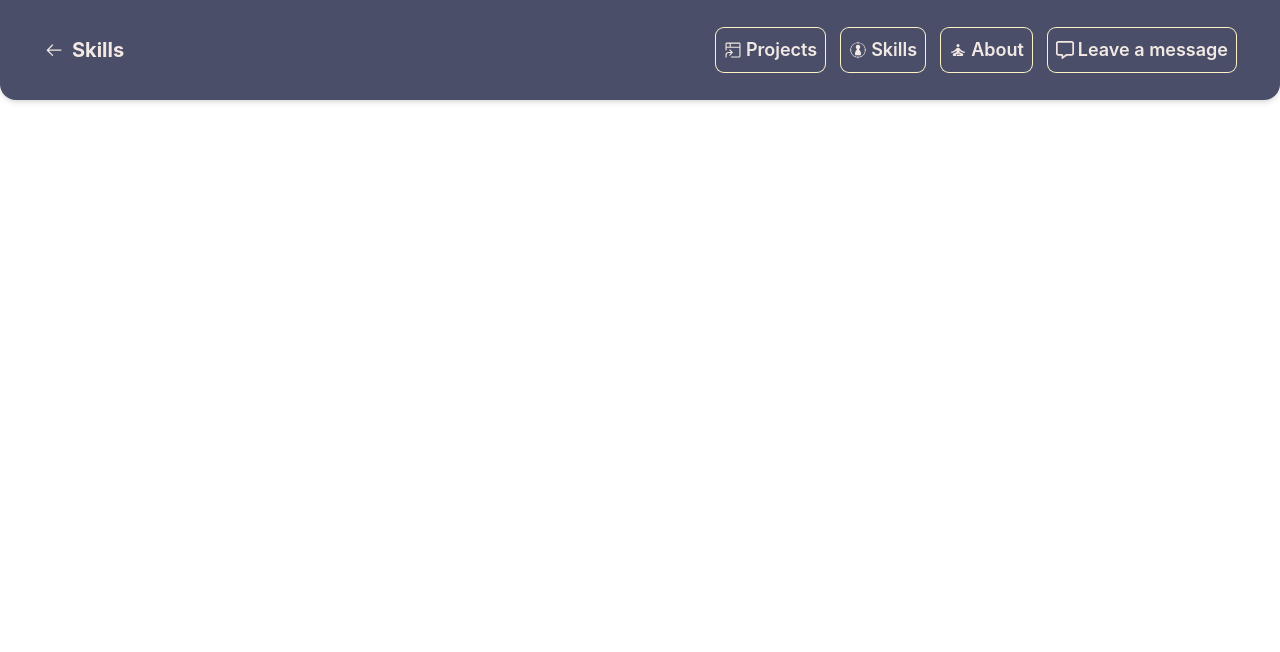
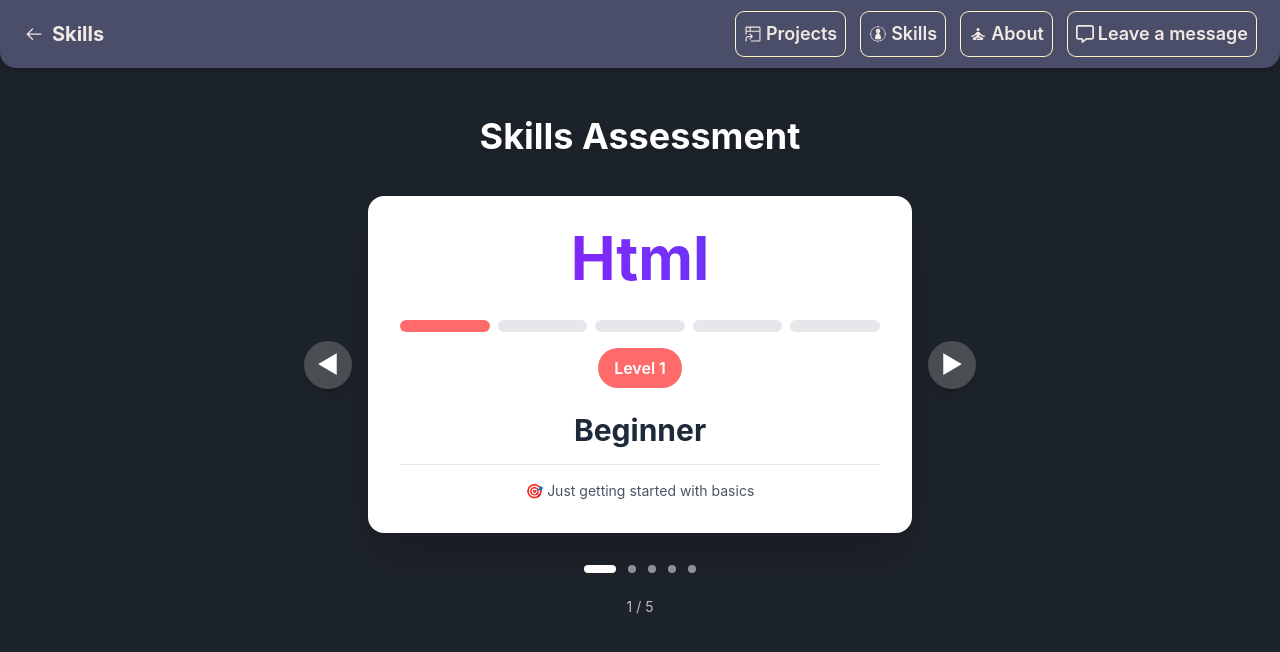
Before and after one commit to Nasmiahmd/Portfolio, a React (Vite) app in the folder frontend/: page /skills in a window 1280 px wide. Shown: the top 652 px of the page. Built offline with nearby package versions, Linux system fonts and the light colour scheme.

Commit message:
SkillsPage & LamPage Done

```diff
--- a/frontend/index.html
+++ b/frontend/index.html
@@ -2,7 +2,7 @@
 <html lang="en">
   <head>
     <meta charset="UTF-8" />
-    <link rel="icon" type="image/svg+xml" href="/favicon.svg" />
+    <link rel="icon" type="image/svg+xml" href="./src/assets/nasmi-pic.jpg" />
     <meta name="viewport" content="width=device-width, initial-scale=1.0" />
     <title>MNA Nasmi</title>
   </head>
--- a/frontend/src/App.jsx
+++ b/frontend/src/App.jsx
@@ -1,8 +1,8 @@
 import React from "react";
 import Navbar from "./components/Navbar";
 import Homepage from "./pages/Homepage";
-import { Routes, Route} from 'react-router'
-import AboutPage from './pages/AboutPage.jsx'
+import { Routes, Route } from "react-router";
+import AboutPage from "./pages/AboutPage.jsx";
 import LamPage from "./pages/LamPage.jsx";
 import SkillsPage from "./pages/SkillsPage.jsx";
 import ProjectsPage from "./pages/ProjectsPage.jsx";
@@ -10,15 +10,22 @@ import NotFound from "./pages/NotFound.jsx";
 
 const App = () => {
   return (
-  <div>
-    <Routes>
-      <Route path="/" element={<Homepage />} errorElement={<NotFound />}/>
-      <Route path="/about" element={<AboutPage />} />
-      <Route path="/projects" element={<ProjectsPage />}/>
-      <Route path="/skills" element={<SkillsPage />}/>
-      <Route path="/lam" element={<LamPage />}/>
-    </Routes>
-  </div>
+    <>
+      <div className="bg-[#1d232a] text-white">
+        <Navbar />
+          <Routes>
+            <Route
+              path="/"
+              element={<Homepage />}
+              errorElement={<NotFound />}
+            />
+            <Route path="/about" element={<AboutPage />} />
+            <Route path="/projects" element={<ProjectsPage />} />
+            <Route path="/skills" element={<SkillsPage />} />
+            <Route path="/lam" element={<LamPage />} />
+          </Routes>
+        </div>
+    </>
   );
 };
 
--- a/frontend/src/components/Navbar.jsx
+++ b/frontend/src/components/Navbar.jsx
@@ -43,20 +43,20 @@ const Navbar = () => {
         }
     },[open])
   return (
-    <nav className='relative shadow-md bg-navbar text-navbar-text py-4 px-8 rounded-b-2xl'>
-        <div className='flex items-center justify-between p-3'>
-            <h1 className='flex text-xl font-bold items-center'>{currentPageName != "Home" ? (<Link to={"/"} className="hover:text-amber-500 transition-colors"><GoArrowLeft className='me-2'/></Link>) : <></>} {currentPageName}</h1>
+    <nav className='relative w-full shadow-md bg-navbar text-navbar-text py-3 px-4 sm:px-6 rounded-b-2xl'>
+        <div className='flex items-center justify-between'>
+            <h1 className='flex text-lg sm:text-xl items-center font-bold truncate'>{currentPageName != "Home" ? (<Link to={"/"} className="hover:text-amber-500 transition-colors"><GoArrowLeft className='me-2'/></Link>) : <></>} {currentPageName}</h1>
             <div className='md:flex gap-4 hidden text-lg font-semibold'>
                 <Link to={"/projects"}><h1 className='flex items-center gap-1 hover:border-0 ring-1 hover:ring-3 ring-amber-100 hover:shadow-amber-100 hover:shadow-md hover:bg-white hover:text-slate-900 rounded-lg cursor-pointer py-2 px-2 transition-all duration-75'><GoProjectSymlink />Projects</h1></Link>
                 <Link to={"/skills"}><h1 className='flex items-center gap-1 hover:border-0 ring-1 hover:ring-3 ring-amber-100 hover:shadow-amber-100 hover:shadow-md hover:bg-white hover:text-slate-900 rounded-lg cursor-pointer py-2 px-2 transition-all duration-75'><GiHumanTarget />Skills</h1></Link>
                 <Link to={"/about"}><h1 className='flex items-center gap-1 hover:border-0 ring-1 hover:ring-3 ring-amber-100 hover:shadow-amber-100 hover:shadow-md hover:bg-white hover:text-slate-900 rounded-lg cursor-pointer py-2 px-2 transition-all duration-75'><MdOutlineSelfImprovement />About</h1></Link>
                 <Link to={"/lam"}><h1 className='flex items-center gap-1 hover:border-0 ring-1 hover:ring-3 ring-amber-100 hover:shadow-amber-100 hover:shadow-md hover:bg-white hover:text-slate-900 rounded-lg cursor-pointer py-2 px-2 transition-all duration-75'><FaRegMessage />Leave a message</h1></Link>
             </div>
-            <button className='md:hidden font-bold text-xl' onClick={()=>setOpen(!open)}><BiDotsVerticalRounded className='text-2xl'/></button>
+            <button className='md:hidden font-bold text-xl' onClick={()=>setOpen(!open)}><BiDotsVerticalRounded className='text-xl sm:text-2xl'/></button>
         </div>
         <div ref={menuRef}>
             {open && (
-                <ul className='md:hidden text-xl flex flex-col  gap-4 absolute top-14 right-2 m-w-56 bg-white shadow-lg rounded-lg p-4 text-navbar transition-all duration-75'>
+                <ul className='md:hidden text-base sm:text-lg flex flex-col  gap-4 absolute z-1 top-14 right-2 max-w-[90vw] min-w-56 bg-white shadow-lg rounded-lg p-4 text-navbar transition-all duration-75'>
                     <Link to={"/projects"}><li className='flex items-center gap-2 ring-1 hover:ring-2 hover:border-0 hover:border-navbar hover:shadow-slate-600 hover:shadow-md hover:bg-navbar hover:text-white rounded-lg cursor-pointer py-1 px-2 transition-all duration-75'><GoProjectSymlink /> Project</li></Link>
                     <Link to={"/skills"}><li className='flex items-center gap-2 ring-1 hover:ring-2 hover:border-0 hover:border-navbar hover:shadow-slate-600 hover:shadow-md hover:bg-navbar hover:text-white rounded-lg cursor-pointer py-1 px-2 transition-all duration-75'><GiHumanTarget />Skills</li></Link>
                     <Link to={"/about"}><li className='flex items-center gap-2 ring-1 hover:ring-2 hover:border-0 hover:border-navbar hover:shadow-slate-600 hover:shadow-md hover:bg-navbar hover:text-white rounded-lg cursor-pointer py-1 px-2 transition-all duration-75'><MdOutlineSelfImprovement />About</li></Link>
--- a/frontend/src/index.css
+++ b/frontend/src/index.css
@@ -1,3 +1,11 @@
+:root {
+  --primary: #4f46e5;
+  --background: #ffffff;
+  --text: #111111;
+  --card: #f3f4f6;
+}
+
+
 @import "tailwindcss";
 @plugin "daisyui";
 @theme {
--- a/frontend/src/pages/AboutPage.jsx
+++ b/frontend/src/pages/AboutPage.jsx
@@ -4,7 +4,7 @@ import Navbar from '../components/Navbar'
 const AboutPage = () => {
   return (
     <>
-      <Navbar />
+      <div>HEllo</div>
     </>
   )
 }
--- a/frontend/src/pages/Homepage.jsx
+++ b/frontend/src/pages/Homepage.jsx
@@ -6,7 +6,6 @@ import { TypeAnimation } from "react-type-animation";
 const Homepage = () => {
   return (
     <>
-      <Navbar />
       <div>
         <h1 className="text-center pt-7 text-xl sm:text-2xl md:text-4xl font-bold italic">
           <TypeAnimation
@@ -27,8 +26,8 @@ const Homepage = () => {
         <div className="mt-12 xl:mt-28 flex flex-col-reverse xl:flex-row max-w-full mx-auto items-center xl:justify-between px-6 xl:px-0 gap-8 xl:gap-0">
           <div className="text-center xl:text-left ps-0 xl:ps-56">
             <h2 className="text-5xl sm:text-7xl xl:text-9xl hover:text-shadow-sm hover:text-shadow-amber-100 hover:animate-bounce transition-shadow duration-75">Software</h2>
-            <h2 className="text-5xl sm:text-7xl xl:text-9xl hover:text-shadow-sm hover:text-shadow-amber-100 hover:animate-pulse transition-shadow duration-75">Engineer</h2>
-            <p className="text-base sm:text-xl text-slate-300 hover:text-slate-800 max-w-2xl mx-auto py-6 text-wrap">
+            <h2 className="text-5xl sm:text-7xl xl:text-9xl hover:text-shadow-sm hover:text-shadow-amber-300 hover:animate-pulse transition-shadow duration-75">Engineer</h2>
+            <p className="text-base sm:text-xl text-gray-600 hover:text-white max-w-2xl mx-auto py-6 text-wrap">
               I'm a Software Engineer based in Sri Lanka, I'll Help you through my knowledge.
             </p>
           </div>
--- a/frontend/src/pages/NotFound.jsx
+++ b/frontend/src/pages/NotFound.jsx
@@ -2,7 +2,11 @@ import React from 'react'
 
 const NotFound = () => {
   return (
-    <div>NotFound</div>
+    <div>
+      <h1>Internal Error</h1>
+      <h3>Going to fix soon</h3>
+      <h5>Stay with us</h5>
+    </div>
   )
 }
 
--- a/frontend/src/pages/SkillsPage.jsx
+++ b/frontend/src/pages/SkillsPage.jsx
@@ -1,12 +1,212 @@
-import React from 'react'
-import Navbar from '../components/Navbar'
+import React, { useState } from "react";
+import Navbar from "../components/Navbar";
 
 const SkillsPage = () => {
+  const skills = [
+    { name: "Html", level: 1, experience: "Beginner" },
+    { name: "Css", level: 5, experience: "Pro" },
+    { name: "Js", level: 3, experience: "Advanced" },
+    { name: "Php", level: 4, experience: "Expert" },
+    { name: "Php", level: 4, experience: "Expert" },
+  ];
+
+  const [currentIndex, setCurrentIndex] = useState(0);
+  const [slideDirection, setSlideDirection] = useState("");
+
+  const nextSkill = () => {
+    setSlideDirection("slide-right");
+    setTimeout(() => {
+      setCurrentIndex((prev) => (prev + 1) % skills.length);
+      setSlideDirection("");
+    }, 300);
+  };
+
+  const prevSkill = () => {
+    setSlideDirection("slide-left");
+    setTimeout(() => {
+      setCurrentIndex((prev) => (prev - 1 + skills.length) % skills.length);
+      setSlideDirection("");
+    }, 300);
+  };
+
+  const getLevelColor = (level) => {
+    const colors = {
+      1: "#ff6b6b",
+      2: "#ffa500",
+      3: "#4ecdc4",
+      4: "#45b7d1",
+      5: "#00b894",
+    };
+    return colors[level];
+  };
+
+  const getLevelDescription = (level) => {
+    const descriptions = {
+      1: "🎯 Just getting started with basics",
+      2: "📚 Comfortable with fundamentals",
+      3: "🚀 Building complex projects",
+      4: "💡 Solving advanced problems",
+      5: "🏆 Teaching and mentoring others",
+    };
+    return descriptions[level];
+  };
+
+  const currentSkill = skills[currentIndex];
+
   return (
-    <>
-      <Navbar />
-    </>
-  )
-}
+    <div className="min-h-screen py-12 px-4">
+      <div className="max-w-2xl mx-auto">
+        <h2 className="text-4xl font-bold text-white text-center mb-10 drop-shadow-lg">
+          Skills Assessment
+        </h2>
 
-export default SkillsPage
+        <div className="flex items-center justify-center gap-4">
+          {/* Previous Button */}
+          <button
+            onClick={prevSkill}
+            className="bg-white/20 backdrop-blur-sm hover:bg-white/30 text-white w-12 h-12 rounded-full
+                       flex items-center justify-center text-2xl transition-all duration-300
+                       hover:scale-110 shadow-lg"
+          >
+            ◀
+          </button>
+
+          {/* Skill Card */}
+          <div className="flex-1 bg-white rounded-2xl shadow-2xl overflow-hidden">
+            <div
+              className={`p-8 transition-all duration-300 ${
+                slideDirection === "slide-right"
+                  ? "animate-slide-right"
+                  : slideDirection === "slide-left"
+                    ? "animate-slide-left"
+                    : ""
+              }`}
+            >
+              {/* Skill Name */}
+              <div
+                className="text-6xl font-bold text-center mb-8
+                            bg-linear-to-r from-purple-600 to-indigo-600
+                            bg-clip-text text-transparent"
+              >
+                {currentSkill.name}
+              </div>
+
+              {/* Level Slider */}
+              <div className="mb-6">
+                <div className="flex gap-2 mb-4">
+                  {[1, 2, 3, 4, 5].map((level) => (
+                    <div
+                      key={level}
+                      className="flex-1 h-3 rounded-full transition-all duration-300"
+                      style={{
+                        backgroundColor:
+                          level <= currentSkill.level
+                            ? getLevelColor(currentSkill.level)
+                            : "#e5e7eb",
+                      }}
+                    />
+                  ))}
+                </div>
+
+                {/* Level Badge */}
+                <div className="flex justify-center">
+                  <div
+                    className="inline-flex items-center px-4 py-2 rounded-full text-white font-semibold"
+                    style={{
+                      backgroundColor: getLevelColor(currentSkill.level),
+                    }}
+                  >
+                    Level {currentSkill.level}
+                  </div>
+                </div>
+              </div>
+
+              {/* Experience Label */}
+              <div className="text-3xl font-bold text-center text-gray-800 mb-4">
+                {currentSkill.experience}
+              </div>
+
+              {/* Description */}
+              <div className="text-center text-gray-600 text-sm pt-4 border-t border-gray-200">
+                {getLevelDescription(currentSkill.level)}
+              </div>
+            </div>
+          </div>
+
+          {/* Next Button */}
+          <button
+            onClick={nextSkill}
+            className="bg-white/20 backdrop-blur-sm hover:bg-white/30 text-white w-12 h-12 rounded-full
+                       flex items-center justify-center text-2xl transition-all duration-300
+                       hover:scale-110 shadow-lg"
+          >
+            ▶
+          </button>
+        </div>
+
+        {/* Dots Indicator */}
+        <div className="flex justify-center gap-3 mt-8">
+          {skills.map((_, index) => (
+            <button
+              key={index}
+              onClick={() => {
+                setSlideDirection(
+                  index > currentIndex ? "slide-right" : "slide-left",
+                );
+                setTimeout(() => {
+                  setCurrentIndex(index);
+                  setSlideDirection("");
+                }, 300);
+              }}
+              className={`transition-all duration-300 rounded-full ${
+                index === currentIndex
+                  ? "w-8 h-2 bg-white"
+                  : "w-2 h-2 bg-white/50 hover:bg-white/70"
+              }`}
+            />
+          ))}
+        </div>
+
+        {/* Progress Indicator */}
+        <div className="text-center text-white/70 text-sm mt-6">
+          {currentIndex + 1} / {skills.length}
+        </div>
+      </div>
+
+      {/* Add custom animations */}
+      <style jsx>{`
+        @keyframes slideRight {
+          from {
+            transform: translateX(100%);
+            opacity: 0;
+          }
+          to {
+            transform: translateX(0);
+            opacity: 1;
+          }
+        }
+
+        @keyframes slideLeft {
+          from {
+            transform: translateX(-100%);
+            opacity: 0;
+          }
+          to {
+            transform: translateX(0);
+            opacity: 1;
+          }
+        }
+
+        .animate-slide-right {
+          animation: slideRight 0.3s ease-out;
+        }
+
+        .animate-slide-left {
+          animation: slideLeft 0.3s ease-out;
+        }
+      `}</style>
+    </div>
+  );
+};
+
+export default SkillsPage;
```
Also changed, not shown: frontend/src/components/Card.jsx (+50 -9 lines), frontend/src/pages/LamPage.jsx (+21 -3 lines), frontend/src/pages/ProjectsPage.jsx (+11 -2 lines).
